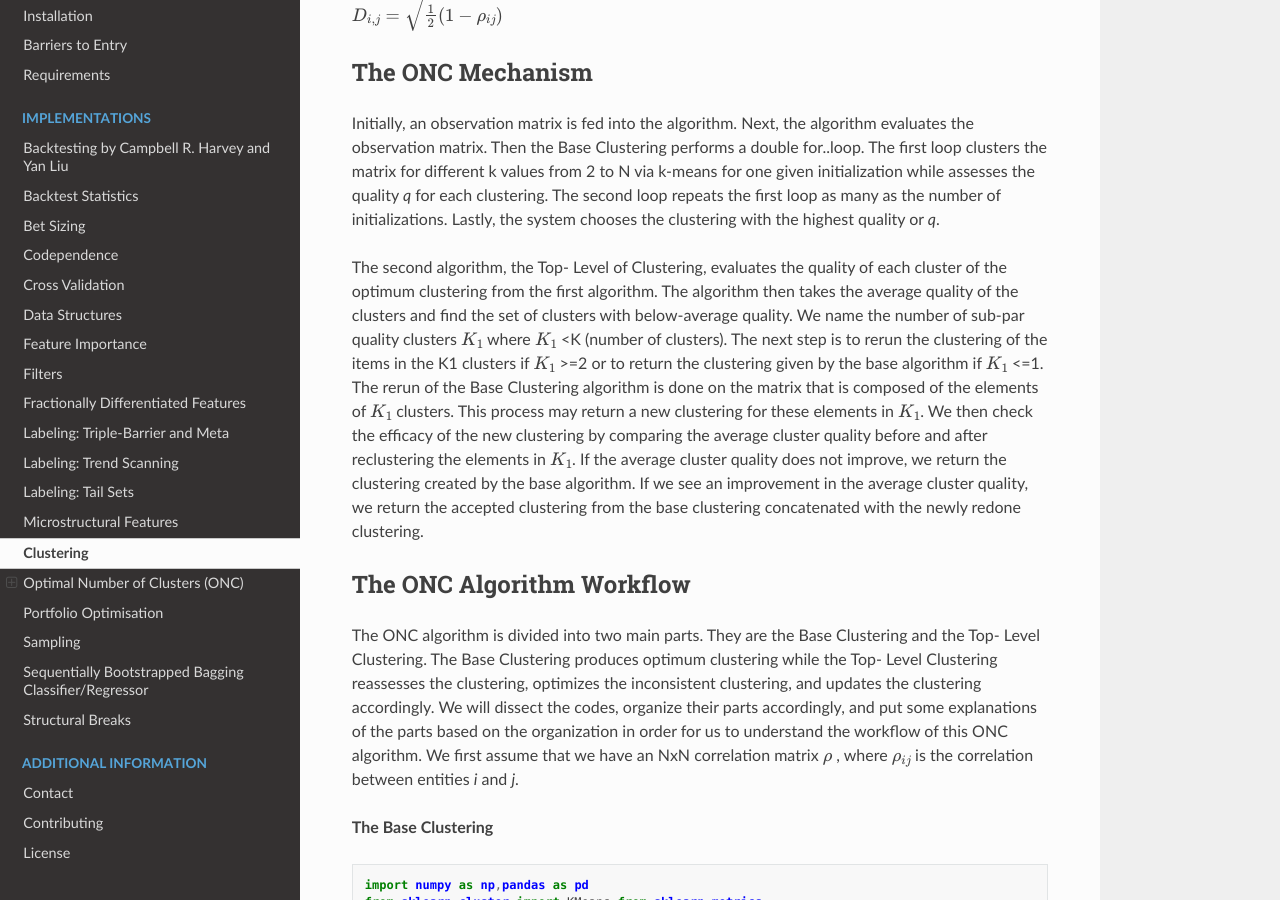
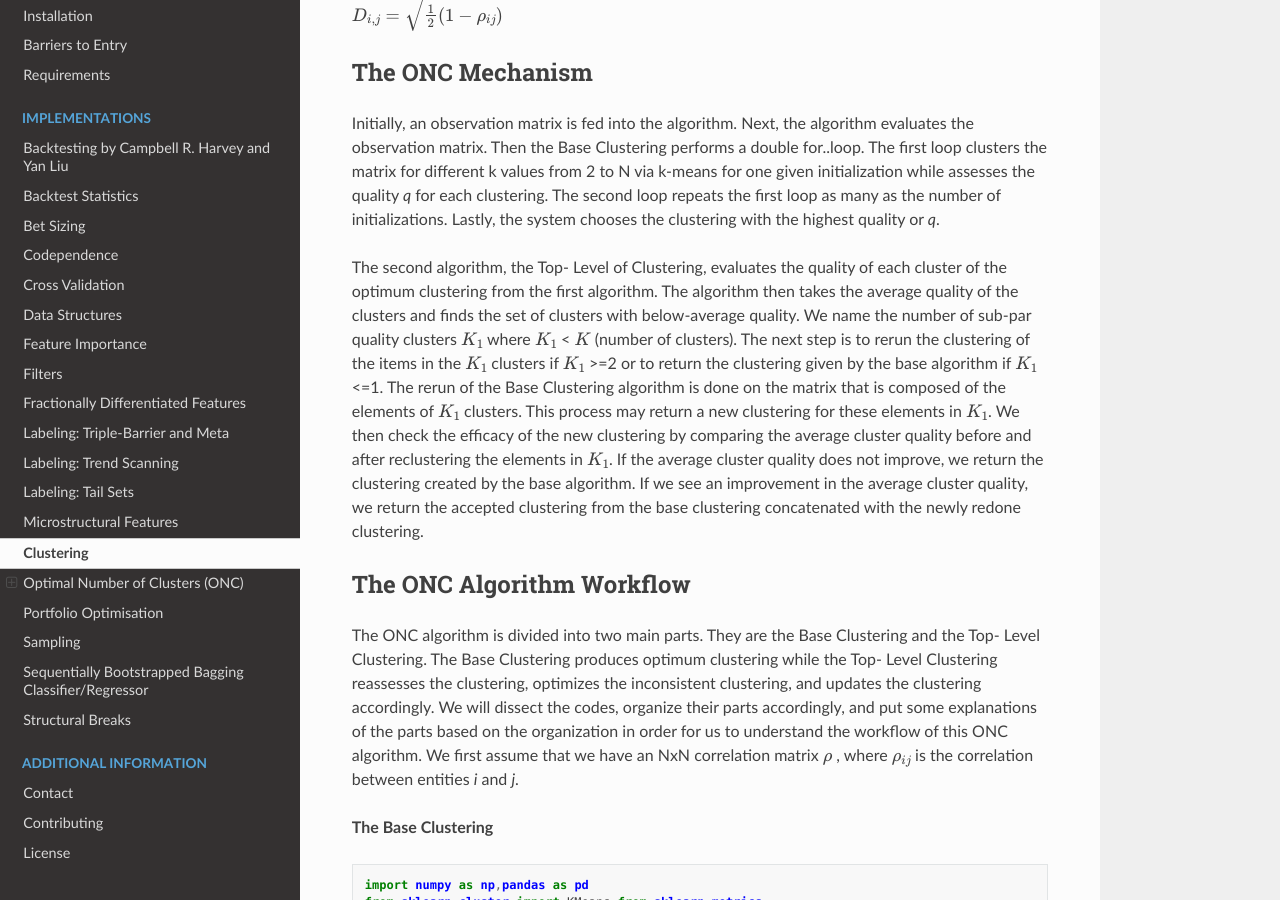
Before and after one commit to hudson-and-thames/mlfinlab, a Sphinx documentation site: the page built from docs/source/implementations/clustering.rst, in a window 1280 px wide and 900 px high, scrolled down 1461 px. Built offline with Sphinx 7.4.7 and the Read the Docs theme 2.0.0, drawn with Linux system fonts in a browser that asks for light colours.

Commit message:
modified clustering.rst

```diff
--- a/docs/source/implementations/clustering.rst
+++ b/docs/source/implementations/clustering.rst
@@ -63,7 +63,7 @@
 
 Initially, an observation matrix is fed into the algorithm. Next, the algorithm evaluates the observation matrix. Then the Base Clustering performs a double for..loop. The first loop clusters the matrix for different k values from 2 to N via k-means for one given initialization while assesses the quality *q* for each clustering. The second loop repeats the first loop as many as the number of initializations. Lastly, the system chooses the clustering with the highest quality or *q*.
 
-The second algorithm, the Top- Level of Clustering, evaluates the quality of each cluster of the optimum clustering from the first algorithm. The algorithm then takes the average quality of the clusters and find the set of clusters with below-average quality. We name the number of sub-par quality clusters :math:`K_1` where :math:`K_1` <K (number of clusters). The next step is to rerun the clustering of the items in the K1 clusters if :math:`K_1` >=2 or to return the clustering given by the base algorithm if :math:`K_1` <=1. The rerun of the Base Clustering algorithm is done on the matrix that is composed of the elements of :math:`K_1` clusters. This process may return a new clustering for these elements in :math:`K_1`. We then check the efficacy of the new clustering by comparing the average cluster quality before and after reclustering the elements in :math:`K_1`.  If the average cluster quality does not improve, we return the clustering created by the base algorithm. If we see an improvement in the average cluster quality, we return the accepted clustering from the base clustering concatenated with the newly redone clustering.
+The second algorithm, the Top- Level of Clustering, evaluates the quality of each cluster of the optimum clustering from the first algorithm. The algorithm then takes the average quality of the clusters and finds the set of clusters with below-average quality. We name the number of sub-par quality clusters :math:`K_1` where :math:`K_1` < :math:`K` (number of clusters). The next step is to rerun the clustering of the items in the :math:`K_1` clusters if :math:`K_1` >=2 or to return the clustering given by the base algorithm if :math:`K_1` <=1. The rerun of the Base Clustering algorithm is done on the matrix that is composed of the elements of :math:`K_1` clusters. This process may return a new clustering for these elements in :math:`K_1`. We then check the efficacy of the new clustering by comparing the average cluster quality before and after reclustering the elements in :math:`K_1`.  If the average cluster quality does not improve, we return the clustering created by the base algorithm. If we see an improvement in the average cluster quality, we return the accepted clustering from the base clustering concatenated with the newly redone clustering.
 
 
 
```
